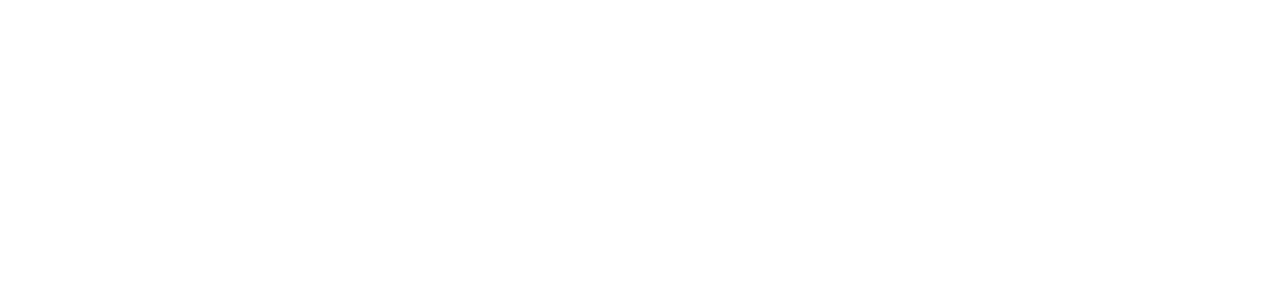
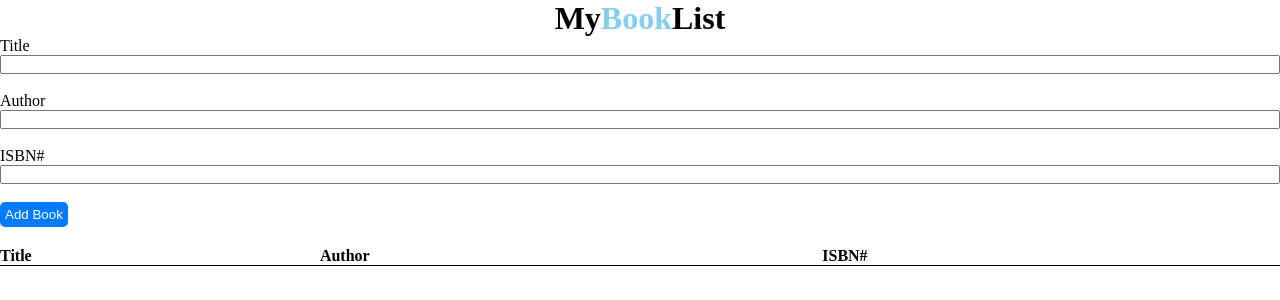
Before and after one commit to acciojob/book-list-Aman13052002, a website: page main.html in a window 1280 px wide. Drawn offline with Linux system fonts and the light colour scheme.

Commit message:
created a submission

```diff
--- a/main.html
+++ b/main.html
@@ -8,6 +8,29 @@
 
 <body>
 	<!-- the entire body must be written by student -->
+	<h1>My<span>Book</span>List</h1>
+	<div class="form-group">
+		<label for="title">Title</label>
+		<input type="text" id="title"><br><br>
+		<label for="author">Author</label>
+		<input type="text" id="author"><br><br>
+		<label for="title">ISBN#</label>
+		<input type="number" id="isbn"><br><br>
+		<button type="submit" id="submit">Add Book</button>
+		<!-- <button type="button" class="delete">Clear</button> -->
+		<table class="table table-striped">
+			<thead>
+				<tr>
+					<th>Title</th>
+					<th>Author</th>
+					<th>ISBN#</th>
+				</tr>
+			</thead>
+			<tbody id="book-list">
+
+			</tbody>
+		</table>
+	</div>
     <script type="text/javascript" src="./script.js">
 </script>
 
--- a/script.js
+++ b/script.js
@@ -1 +1,26 @@
-//your JS code here. If required.
+const submitBtn = document.getElementById('submit');
+const booklist = document.getElementById('book-list');
+
+
+submitBtn.addEventListener('click', function(){
+	const title = document.getElementById('title').value.trim();
+	const author = document.getElementById('author').value.trim();
+	const isbn = document.getElementById('isbn').value.trim();
+
+	const newRow = document.createElement('tr');
+
+	newRow.innerHTML= `
+	<td>${title}</td>
+	<td>${author}</td>
+	<td>${isbn}</td>
+	<td>
+	<button class='delete'>Clear</button>
+	</td>
+	`
+
+	booklist.appendChild(newRow);
+
+	newRow.querySelector('.delete')
+		.addEventListener('click', ()=> newRow.remove())
+
+});
--- a/styles.css
+++ b/styles.css
@@ -1 +1,49 @@
 /*  your css code here. If applicable */
+*{
+	padding: 0;
+	margin: 0;
+	box-sizing: border-box;
+}
+h1{
+	text-align: center;
+}
+span{
+	color: skyblue;
+}
+input{
+	width:100%
+}
+button{
+	color: white;
+	background-color: #007bff;
+	border: none;
+	padding: 5px;
+	border-radius: 5px;
+	cursor: pointer;
+}
+table{
+	width: 100%;
+	border-collapse: collapse;
+	margin-top: 20px;
+}
+.table-striped tbody tr:nth-child(even){
+	background-color: #f2f2f2;
+}
+.table th, .table td{
+	padding: 10px, 14px;
+	text-align: left;
+	border-bottom: 1px solid;
+}
+.table thead{
+	font-weight: bold;
+}
+.delete{
+	padding: 4px 10px;
+	background-color: #dc3545;
+	border: none;
+	border-radius: 5px;
+	cursor: pointer;
+}
+.delete:hover{
+	background-color: #a71d2a;
+}
```
